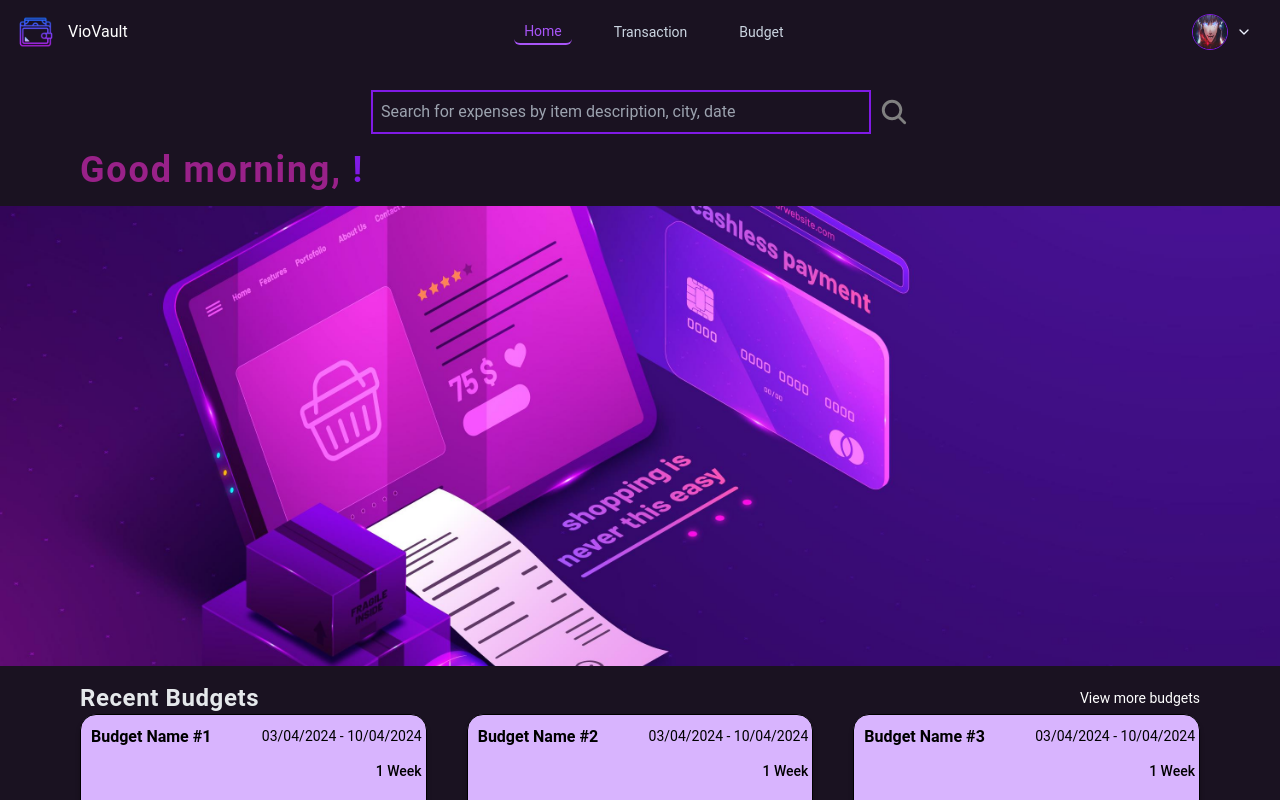
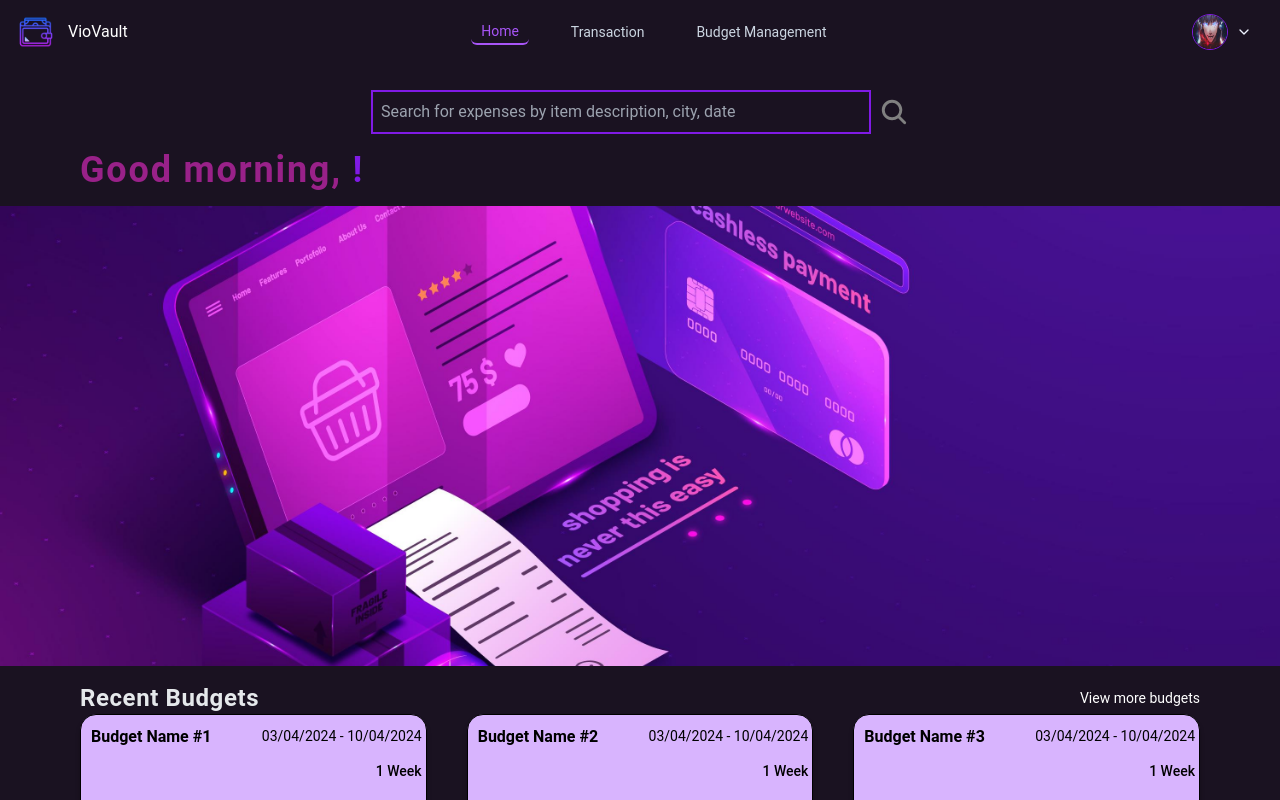
Before and after one commit to Danny2705/budget-application, a React (Create React App) app: page / in a window 1280 px wide. Shown: the top 800 px of the page. Built offline with nearby package versions, Linux system fonts and the light colour scheme; no server answers; sample sign-in values are in the browser's storage.

Commit message:
Change link name to budget management and the background color of drop down menu

```diff
--- a/src/components/DropDownMenu.jsx
+++ b/src/components/DropDownMenu.jsx
@@ -49,7 +49,7 @@ const DropDownMenu = () => {
           initial={{ scaleY: 0 }}
           animate={{ scaleY: 1 }}
           exit={{ scaleY: 0 }}
-          className='absolute top-full right-0 w-48 p-2 bg-[#5a2d85] rounded-lg shadow-[#AA2D4F] shadow-xl'
+          className='absolute top-full right-0 w-48 p-2 bg-[#7d3fb6] rounded-lg shadow-[#AA2D4F] shadow-xl'
         >
           <div className='flex items-center gap-3 cursor-pointer'>
             <img
@@ -58,10 +58,10 @@ const DropDownMenu = () => {
               className='text-2xl text-main-red duration-500 hover:text-[#da3354] w-9 h-9 rounded-full border border-[#801AE5]'
             />
             <div className='flex flex-col'>
-              <span className='text-white text-sm font-bold'>
+              <span className='text-black text-sm font-bold'>
                 {user.displayName}
               </span>
-              <span className='text-[grey] text-[11px]'>{user.email}</span>
+              <span className='text-[#b6b6b6] text-[11px]'>{user.email}</span>
             </div>
           </div>
           <Link to='/profile'>
--- a/src/components/Navbar/Links/Links.jsx
+++ b/src/components/Navbar/Links/Links.jsx
@@ -42,7 +42,7 @@ const Links = () => {
             : "text-slate-300 hover:text-slate-200 hover:bg-slate-700"
         } text-sm transition-colors px-2.5 py-0.5 rounded-md relative`}
       >
-        Budget
+        Budget Management
       </Link>
     </div>
   );
```
